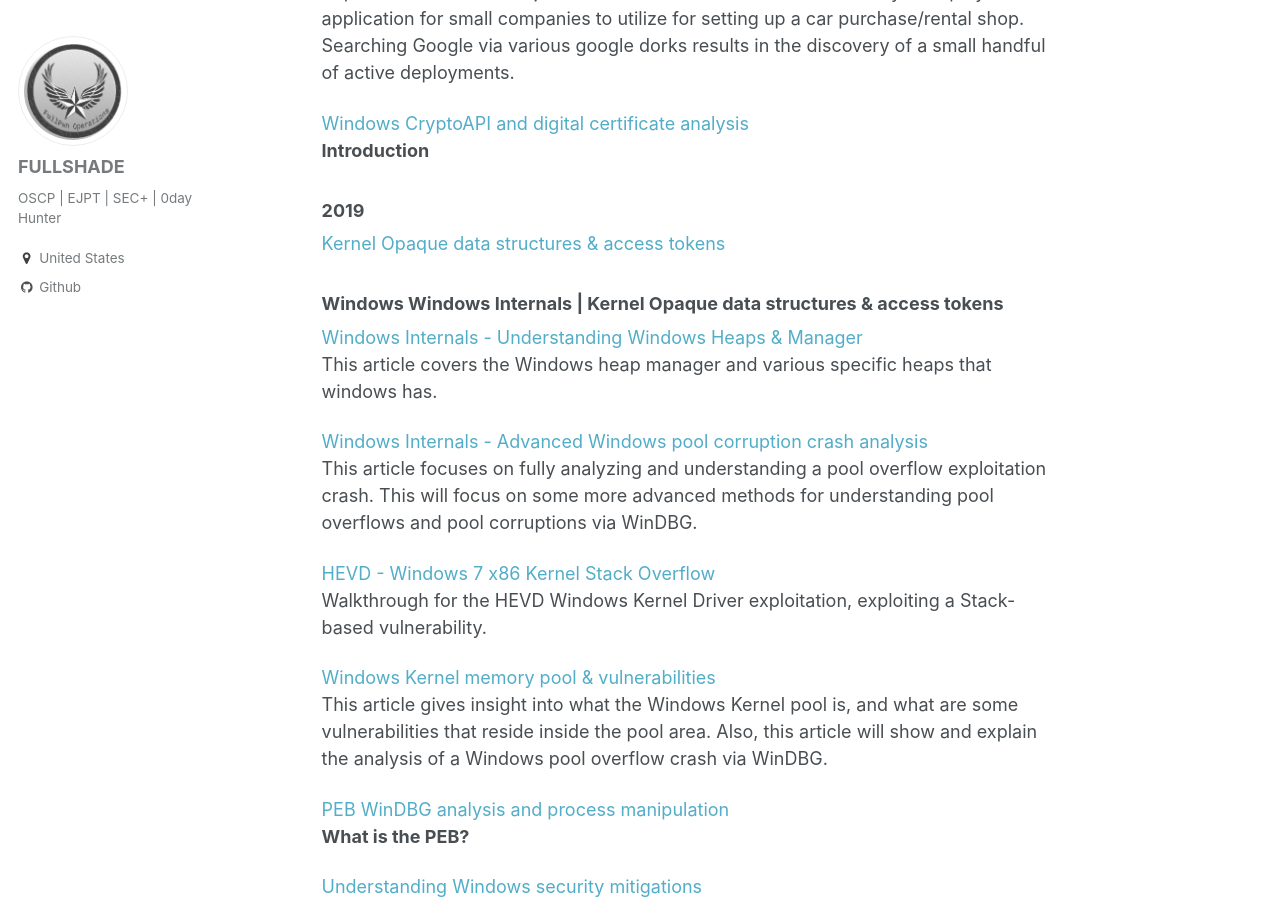
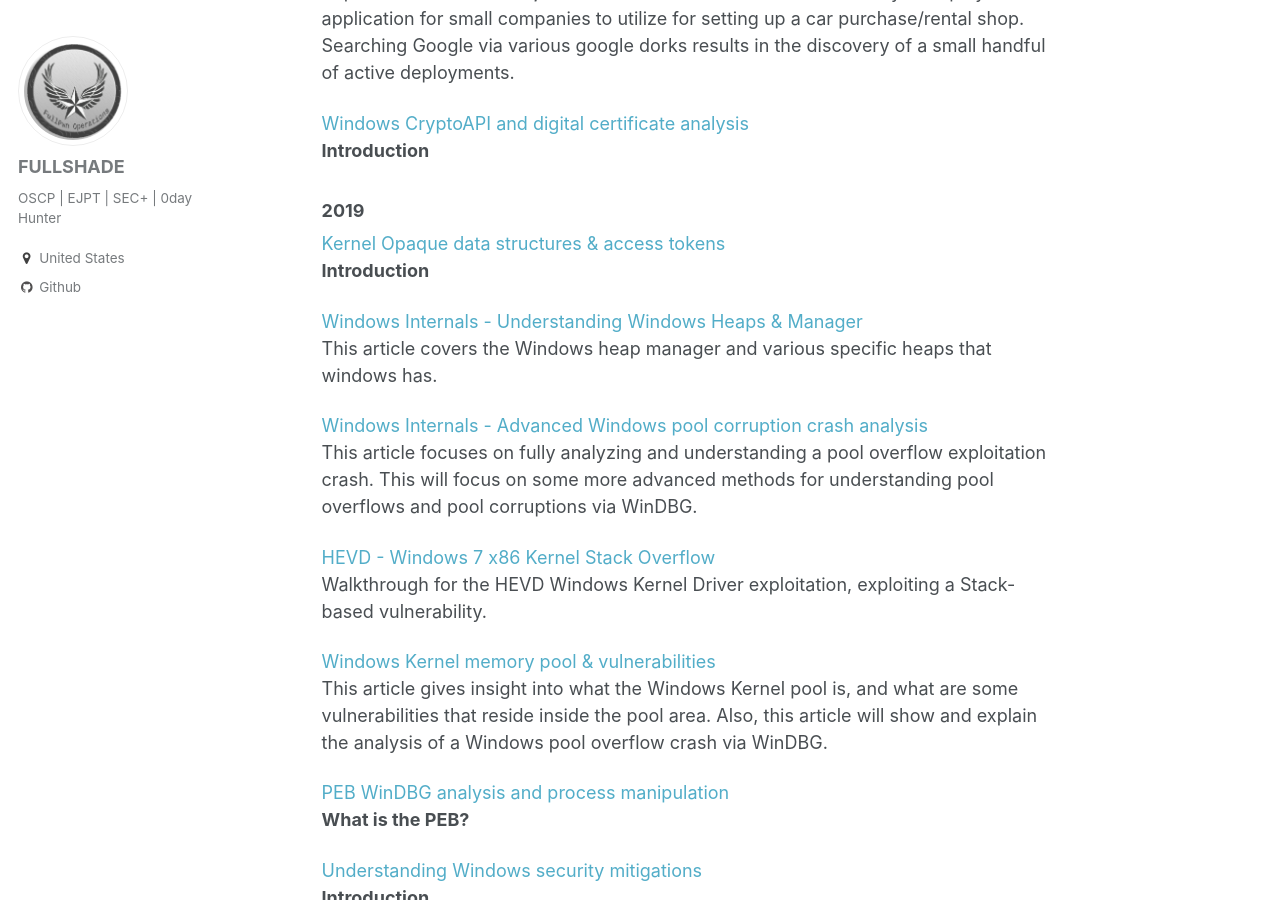
Before and after one commit to asdyxcyxc/FULLSHADE.github.io, a Jekyll site: the page built from _pages/posts.md, in a window 1280 px wide and 900 px high, scrolled down 1447 px. Built offline with Jekyll 4.4.1, drawn with Linux system fonts in a browser that asks for light colours.

Commit message:
Update 2019-12-31-token-manipulation-privs.md

```diff
--- a/_posts/2019-12-31-token-manipulation-privs.md
+++ b/_posts/2019-12-31-token-manipulation-privs.md
@@ -1,15 +1,7 @@
 ---
 layout: post
 title: Kernel Opaque data structures & access tokens
-date: 2019-12-31
-categories: Blog post
 ---
-
-### Windows Windows Internals | Kernel Opaque data structures & access tokens
-
-#### Author: FULLSHADE
-
-----
 
 **Introduction**
 
```
